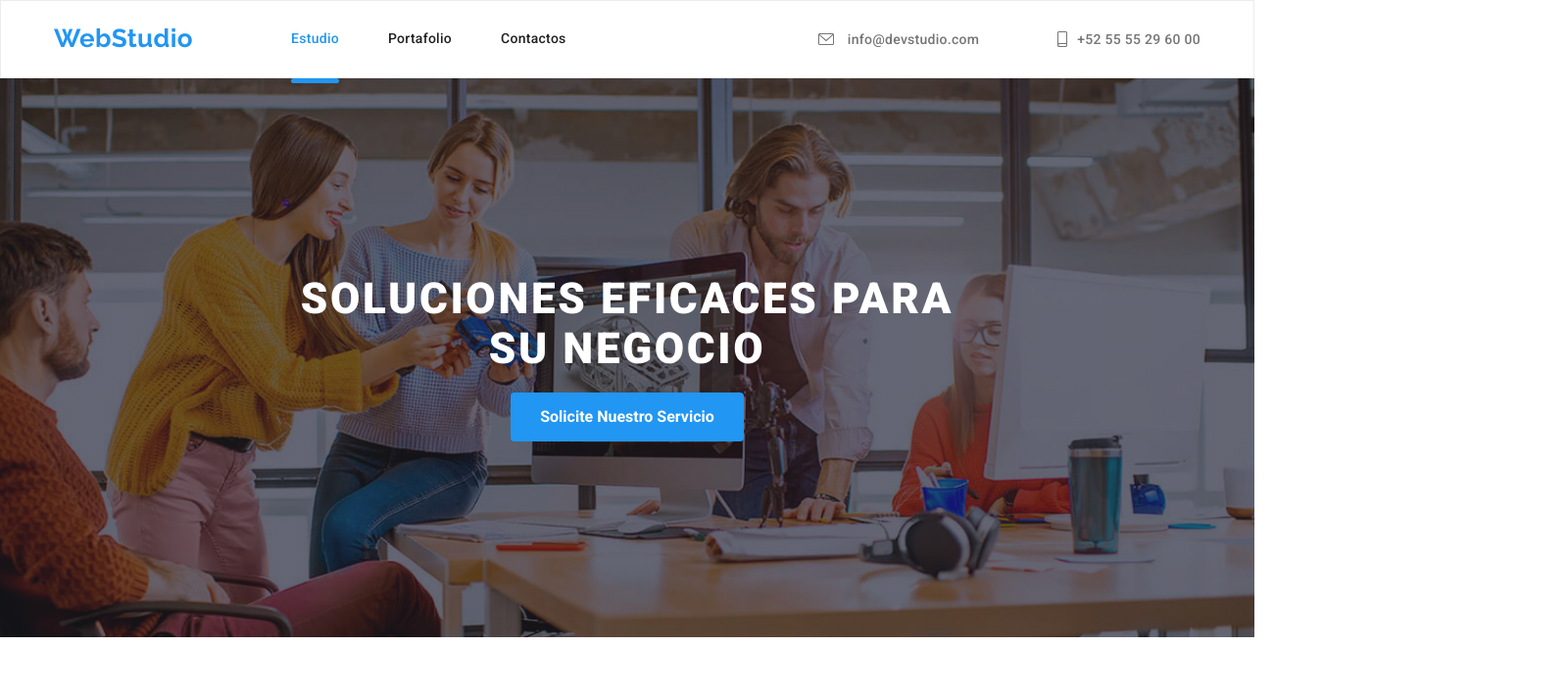
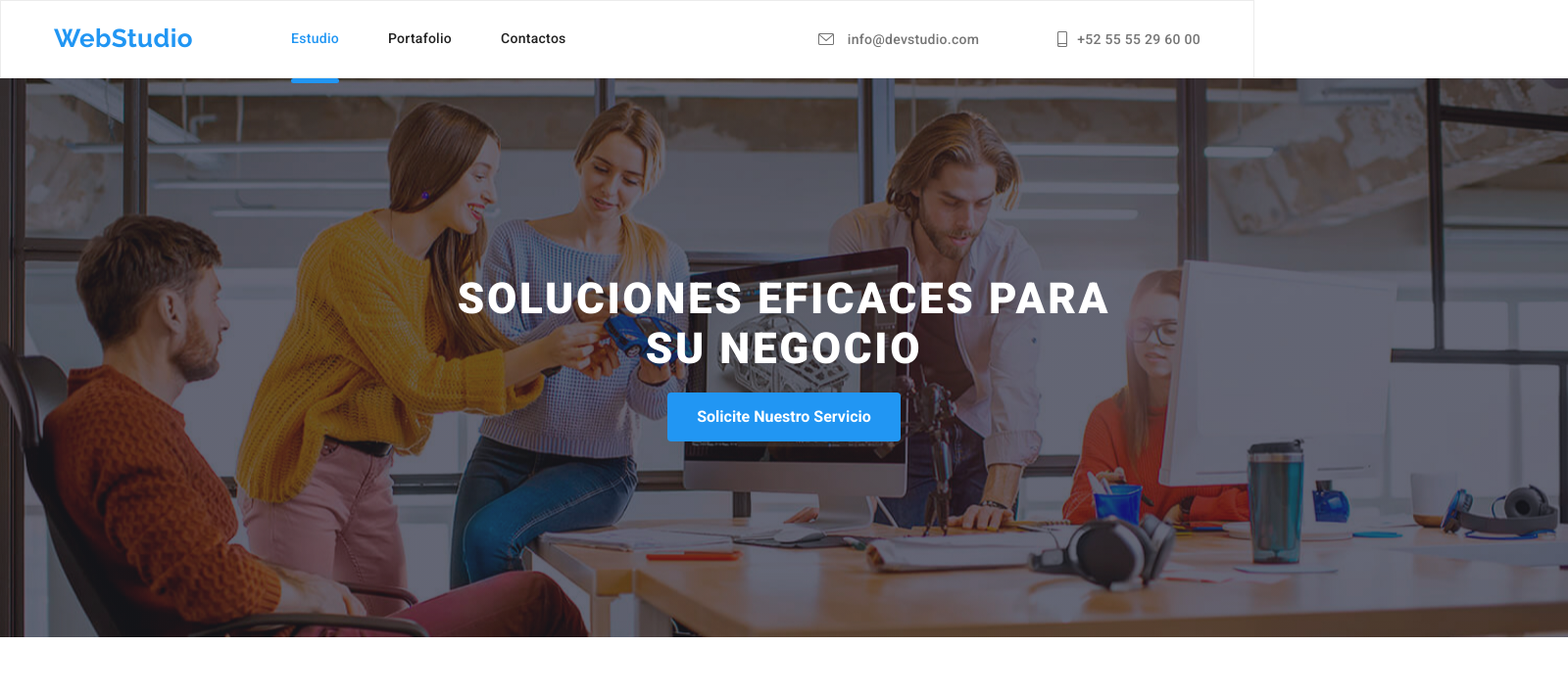
Before and after one commit to edwincaipa/goit-markup-hw-08, a plain HTML site: page index.html in a window 1280 px wide. Shown: the top 708 px of the page at 98% size, 1600 px wide, since content can reach past the window. Drawn offline with Linux system fonts and the light colour scheme.

Commit message:
Cambios--

```diff
--- a/sass/layout/_hero.scss
+++ b/sass/layout/_hero.scss
@@ -41,9 +41,11 @@
       url('../images/tablet/bg-main@2x.jpg');
   }
   @media screen and (min-width: 1200px) {
-    max-width: 1600px;
+    min-width: 1600px;
     padding-top: 200px;
     padding-bottom: 200px;
+    background-repeat: no-repeat;
+    background-size: cover;
     background-image: linear-gradient(
         rgba(47, 48, 58, 0.4),
         rgba(47, 48, 58, 0.4)
```
Also changed, not shown: portfolio.html (+2 -2 lines), css/styles.css, css/styles.min.css, 2 other files.
